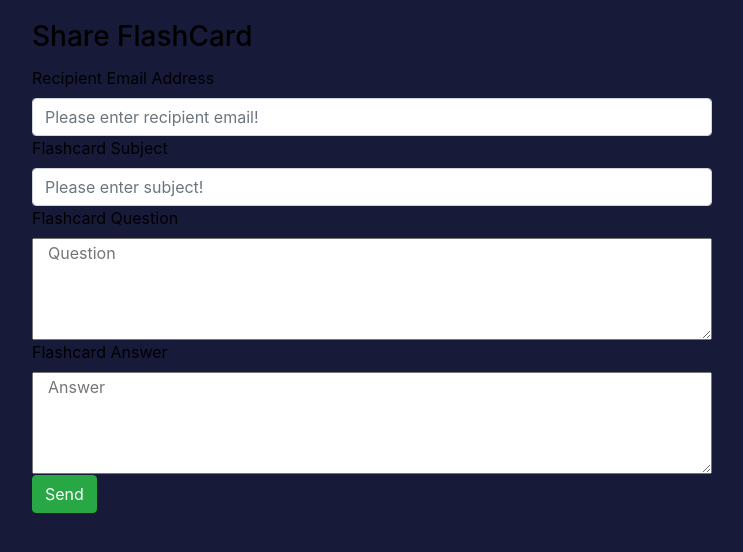
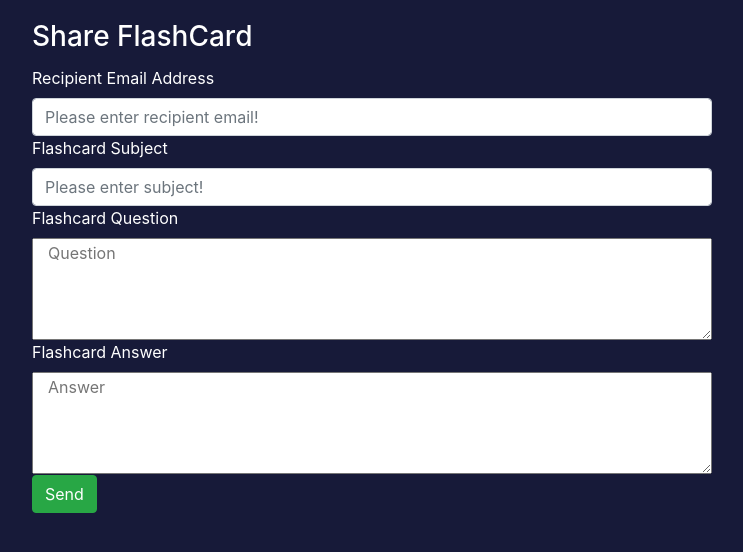
Before and after one commit to phatch9/FitPal, a Flask app: page /shareFlash in a window 1280 px wide. Shown: the part 56-608 px from the top of the page, without its empty margins (268-1011 px from the left). Run offline with Flask 2, Linux system fonts and the light colour scheme; some libraries are stand-ins or nearby versions.

Commit message:
Third Commit

```diff
--- a/myapp/templates/shareFlashcards.html
+++ b/myapp/templates/shareFlashcards.html
@@ -7,20 +7,20 @@
     <div class="text-left mx-auto d-block">
         <div class="col-md-12 mx-auto d-block">
             <div class="card-body col-md-8 mx-auto d-block">
-                <h3 style='color:black' class="card-title text-left">Share FlashCard</h3>
+                <h3 style='color:white' class="card-title text-left">Share FlashCard</h3>
                 <form action="/shareFlash" method="POST">
-                    <label style='color:black' class="text-center"> Recipient Email Address </label>
+                    <label style='color:white' class="text-center"> Recipient Email Address </label>
                     <input type="email" class="form-control" placeholder="Please enter recipient email!" name="email"></input>
 
-                    <label style='color:black' class="text-center"> Flashcard Subject </label>
+                    <label style='color:white' class="text-center"> Flashcard Subject </label>
 
                     <input type="text" class="form-control" placeholder="Please enter subject!" name="subject"></input>
 
-                    <label style='color:black' class="text-center"> Flashcard Question </label>
+                    <label style='color:white' class="text-center"> Flashcard Question </label>
 
                     <textarea class='col-md-12 mx-auto d-block' name="email" name="message" placeholder="Question" required rows="4"></textarea>
 
-                    <label style='color:black' class="text-center"> Flashcard Answer </label>
+                    <label style='color:white' class="text-center"> Flashcard Answer </label>
                     <textarea class='col-md-12 mx-auto d-block' name="email" name="message" placeholder="Answer" required rows="4"></textarea>
 
                     <input class="btn btn-success" type="submit" style="margin-top: 1px; margin-bottom: 10px; margin-right: 10px;" value="Send" name="message">
```
Also changed, not shown: my-project/docs/shareFlashcards.md (+5 -5 lines), my-project/docs/shareNotes.md (+4 -4 lines), myapp/templates/shareNote.html (+4 -4 lines).
